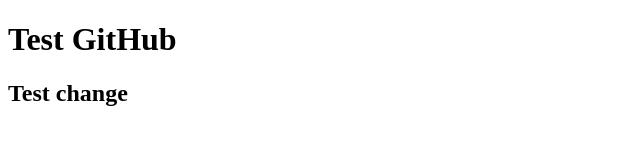
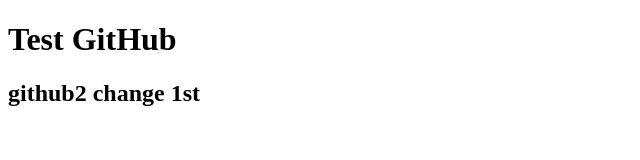
Before and after one commit to froggen2809/TestGitHub, a plain HTML site: page index.html in a window 1280 px wide. Shown: the whole page, without its empty margins (0-640 px from the left). Drawn offline with Linux system fonts and the light colour scheme.

Commit message:
1st change github1

```diff
--- a/index.html
+++ b/index.html
@@ -7,6 +7,6 @@
 </head>
 <body>
     <h1>Test GitHub</h1>
-    <h2>Test change</h2>
+    <h2>github2 change 1st</h2>
 </body>
 </html>
```
